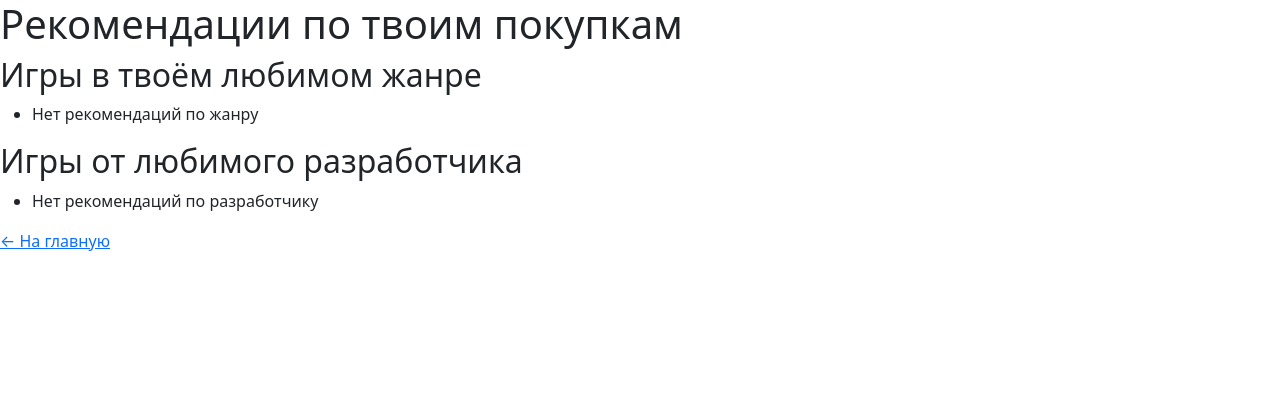
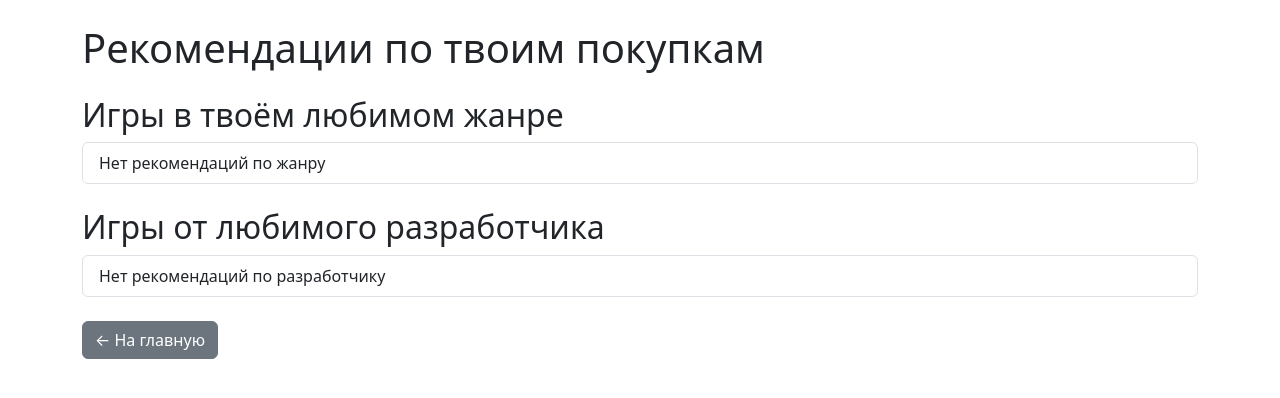
Before and after one commit to milkksi/site-game-store, a Django app: page /recommendations/ in a window 1280 px wide. Shown: the top 398 px of the page. Run offline with Django 5.2, Linux system fonts and the light colour scheme; a user stored in the database is signed in; data comes from the database, SQL or seed files in the repository.

Commit message:
style: подключен Bootstrap для современного внешнего вида

```diff
--- a/templates/recommendations.html
+++ b/templates/recommendations.html
@@ -6,26 +6,34 @@
     <link href="https://cdn.jsdelivr.net/npm/bootstrap@5.3.3/dist/css/bootstrap.min.css" rel="stylesheet">
 </head>
 <body>
-    <h1>Рекомендации по твоим покупкам</h1>
+    <div class="container mt-4">
+        <h1 class="mb-4">Рекомендации по твоим покупкам</h1>
 
         <h2>Игры в твоём любимом жанре</h2>
-    <ul>
+        <ul class="list-group mb-4">
             {% for game in genre_games %}
-            <li><strong>{{ game.title }}</strong> — {{ game.genre.name }}</li>
+                <li class="list-group-item d-flex justify-content-between align-items-center">
+                    <strong>{{ game.title }}</strong>
+                    <span class="badge bg-secondary">{{ game.genre.name }}</span>
+                </li>
             {% empty %}
-            <li>Нет рекомендаций по жанру</li>
+                <li class="list-group-item">Нет рекомендаций по жанру</li>
             {% endfor %}
         </ul>
 
         <h2>Игры от любимого разработчика</h2>
-    <ul>
+        <ul class="list-group mb-4">
             {% for game in developer_games %}
-            <li><strong>{{ game.title }}</strong> — {{ game.developer.name }}</li>
+                <li class="list-group-item d-flex justify-content-between align-items-center">
+                    <strong>{{ game.title }}</strong>
+                    <span class="badge bg-info text-dark">{{ game.developer.name }}</span>
+                </li>
             {% empty %}
-            <li>Нет рекомендаций по разработчику</li>
+                <li class="list-group-item">Нет рекомендаций по разработчику</li>
             {% endfor %}
         </ul>
 
-    <a href="/">← На главную</a>
+        <a href="/" class="btn btn-secondary">← На главную</a>
+    </div>
 </body>
 </html>
```
Lines whose indentation alone changed are shown as unchanged.
